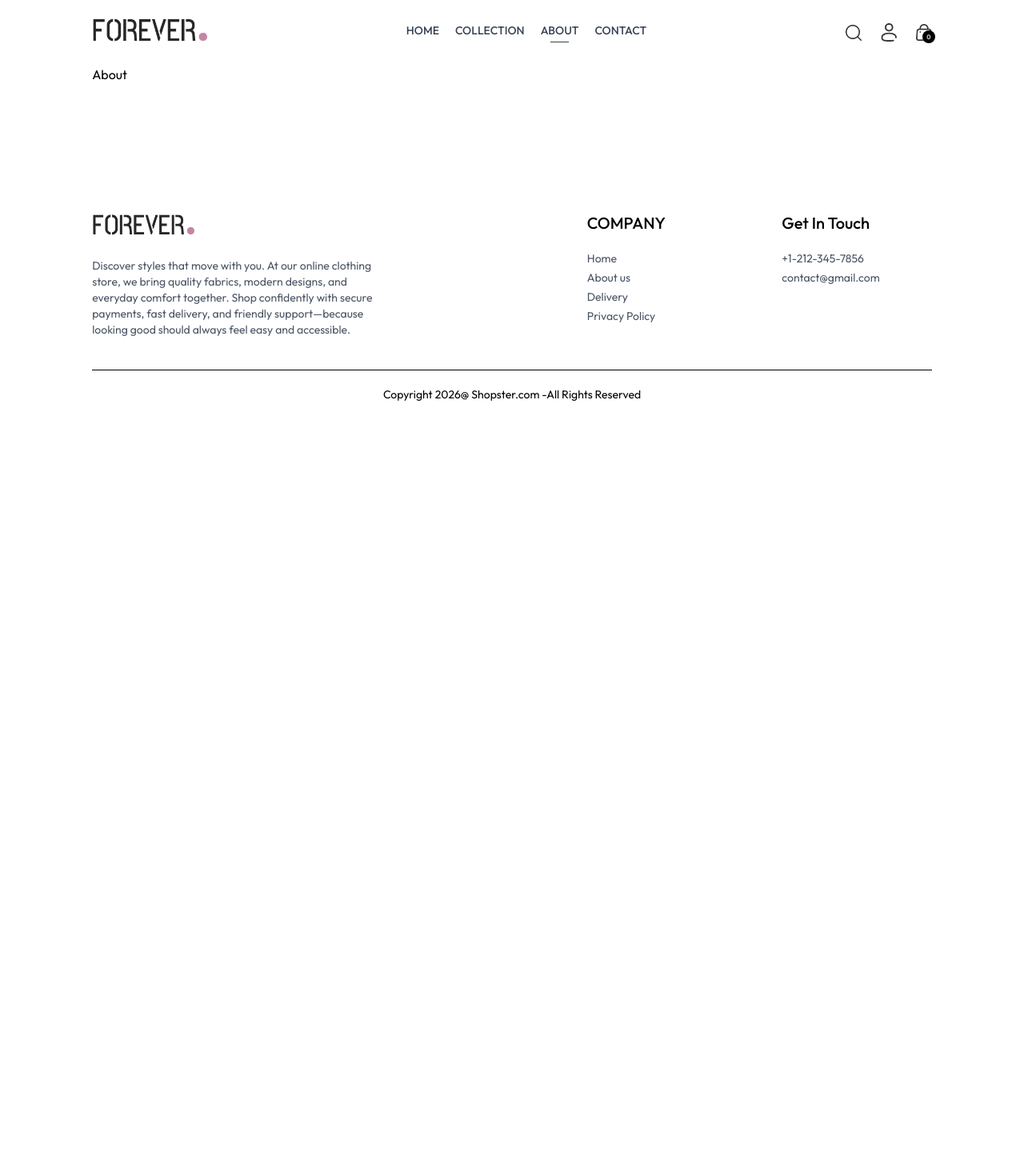
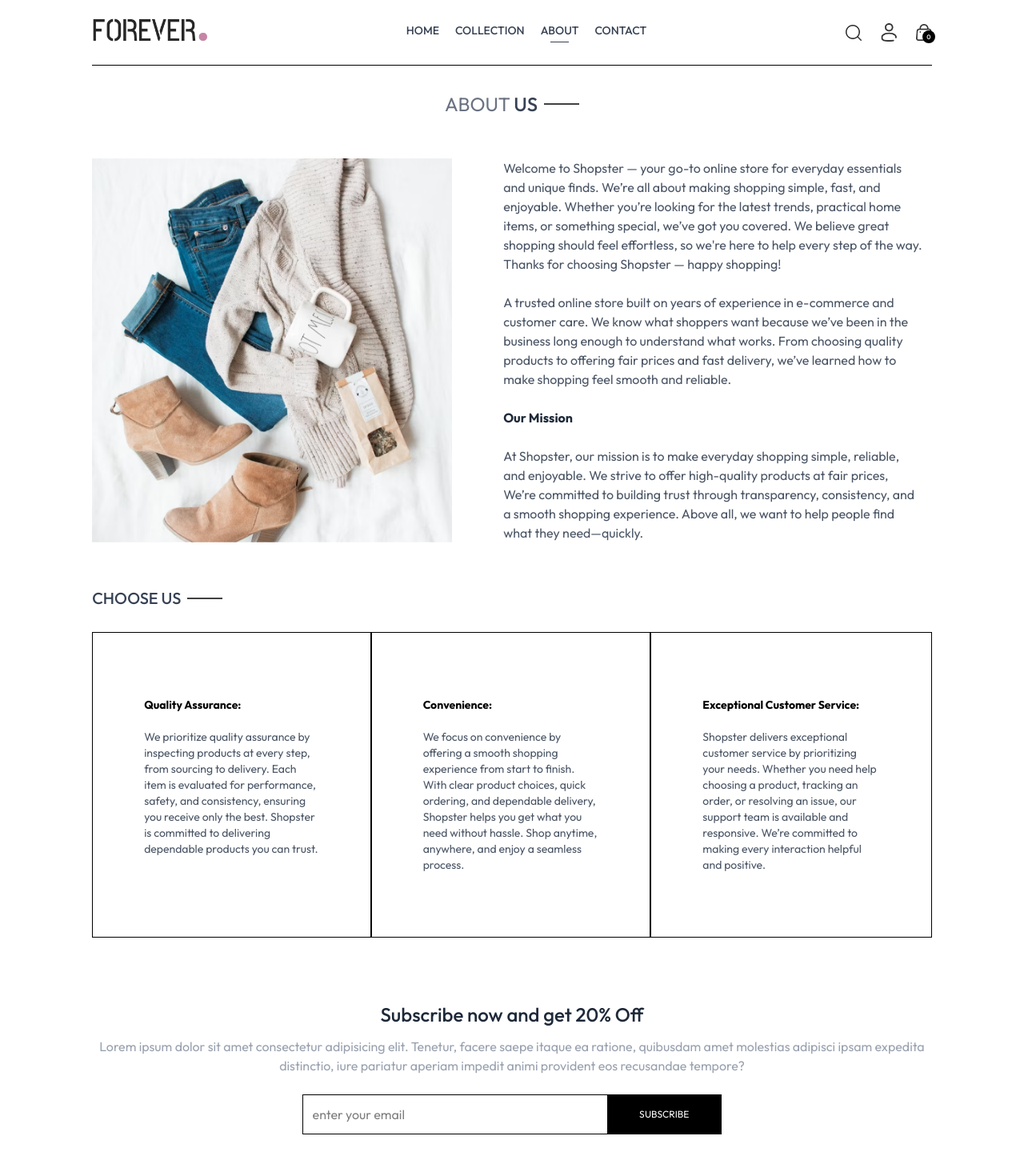
Before and after one commit to ZEK-XCPY/Online-Cloth-Store, a React (Vite) app in the folder frontend/: page /about in a window 1280 px wide. Shown: the top 1470 px of the page at 80% size. Before the commit the page ends 800 px from the top, so only its background shows below. Built offline with nearby package versions, Linux system fonts and the light colour scheme.

Commit message:
Add About page

```diff
--- a/frontend/src/pages/About.jsx
+++ b/frontend/src/pages/About.jsx
@@ -1,8 +1,42 @@
 import React from 'react'
+import Title from '../components/Title'
+import { assets } from '../assets/assets'
+import NewsletterBox from '../components/NewsletterBox'
 
 const About = () => {
   return (
-    <div>About</div>
+    <div>
+      <div className='text-2xl text-center pt-8 border-t'>
+            <Title text1={'ABOUT'} text2={'US'}/>
+      </div>
+      <div className='my-10 flex flex-col md:flex-row gap-16'>
+            <img className='w-full md:max-w-112.5' src={assets.about_img} alt="" />
+            <div className='flex flex-col justify-center gap-6 md:w-2/4 text-gray-600 '>
+                <p>Welcome to Shopster — your go-to online store for everyday essentials and unique finds. We’re all about making shopping simple, fast, and enjoyable. Whether you’re looking for the latest trends, practical home items, or something special, we’ve got you covered. We believe great shopping should feel effortless, so we're here to help every step of the way. Thanks for choosing Shopster — happy shopping!</p>
+                <p>A trusted online store built on years of experience in e-commerce and customer care. We know what shoppers want because we’ve been in the business long enough to understand what works. From choosing quality products to offering fair prices and fast delivery, we’ve learned how to make shopping feel smooth and reliable.</p>
+                <b className='text-gray-800'>Our Mission</b>
+                <p>At Shopster, our mission is to make everyday shopping simple, reliable, and enjoyable. We strive to offer high-quality products at fair prices, We’re committed to building trust through transparency, consistency, and a smooth shopping experience. Above all, we want to help people find what they need—quickly.</p>
+            </div>
+      </div>
+      <div className='text-xl py-4'>
+          <Title tetx1={'WHY'} text2={'CHOOSE US'}/>
+      </div>
+      <div className='flex flex-col md:flex-row text-sm mb-20'>
+          <div className='border px-10 md:px-16 py-8 sm:py-20 flex flex-col gap-5'>
+              <b>Quality Assurance:</b>
+              <p className='text-gray-600'>We prioritize quality assurance by inspecting products at every step, from sourcing to delivery. Each item is evaluated for performance, safety, and consistency, ensuring you receive only the best. Shopster is committed to delivering dependable products you can trust.</p>
+          </div>
+          <div className='border px-10 md:px-16 py-8 sm:py-20 flex flex-col gap-5'>
+              <b>Convenience:</b>
+              <p className='text-gray-600'>We focus on convenience by offering a smooth shopping experience from start to finish. With clear product choices, quick ordering, and dependable delivery, Shopster helps you get what you need without hassle. Shop anytime, anywhere, and enjoy a seamless process.</p>
+          </div>
+          <div className='border px-10 md:px-16 py-8 sm:py-20 flex flex-col gap-5'>
+              <b>Exceptional Customer Service:</b>
+              <p className='text-gray-600'>Shopster delivers exceptional customer service by prioritizing your needs. Whether you need help choosing a product, tracking an order, or resolving an issue, our support team is available and responsive. We’re committed to making every interaction helpful and positive.</p>
+          </div>
+      </div>
+      <NewsletterBox/>
+    </div>
   )
 }
 
```
